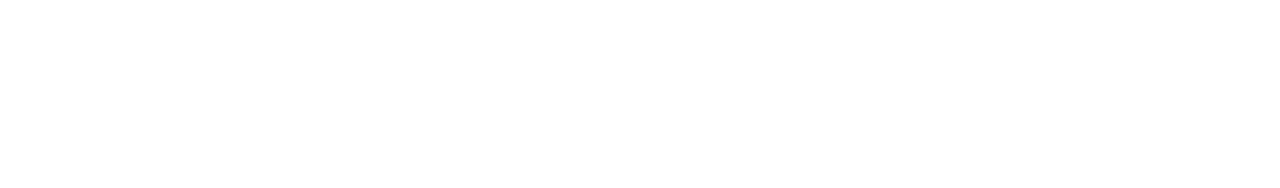
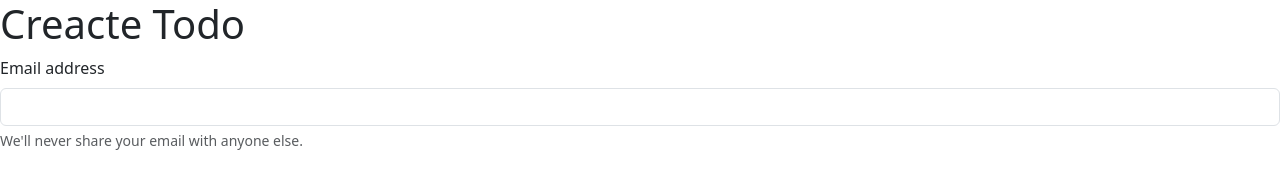
Before and after one commit to AshkanMohammadpour98/todoList-ts, a website: page index.html in a window 1280 px wide. Drawn offline with nearby package versions, Linux system fonts and the light colour scheme.

Commit message:
section form

```diff
--- a/index.html
+++ b/index.html
@@ -10,6 +10,18 @@
     <link href="https://cdn.jsdelivr.net/npm/bootstrap@5.3.2/dist/css/bootstrap.min.css" rel="stylesheet" integrity="sha384-T3c6CoIi6uLrA9TneNEoa7RxnatzjcDSCmG1MXxSR1GAsXEV/Dwwykc2MPK8M2HN" crossorigin="anonymous">
 </head>
 <body>
+    <h1>Creacte Todo</h1>
+
+    <!--section form -->
+    <section>
+        <form>
+            <div class="mb-3">
+                <label for="exampleInputEmail1" class="form-label">Email address</label>
+                <input type="email" class="form-control" id="exampleInputEmail1" aria-describedby="emailHelp">
+                <div id="emailHelp" class="form-text">We'll never share your email with anyone else.</div>
+              </div>
+        </form>
+    </section>
 
     <script src="./dist/app.js"></script>
 </body>
```
